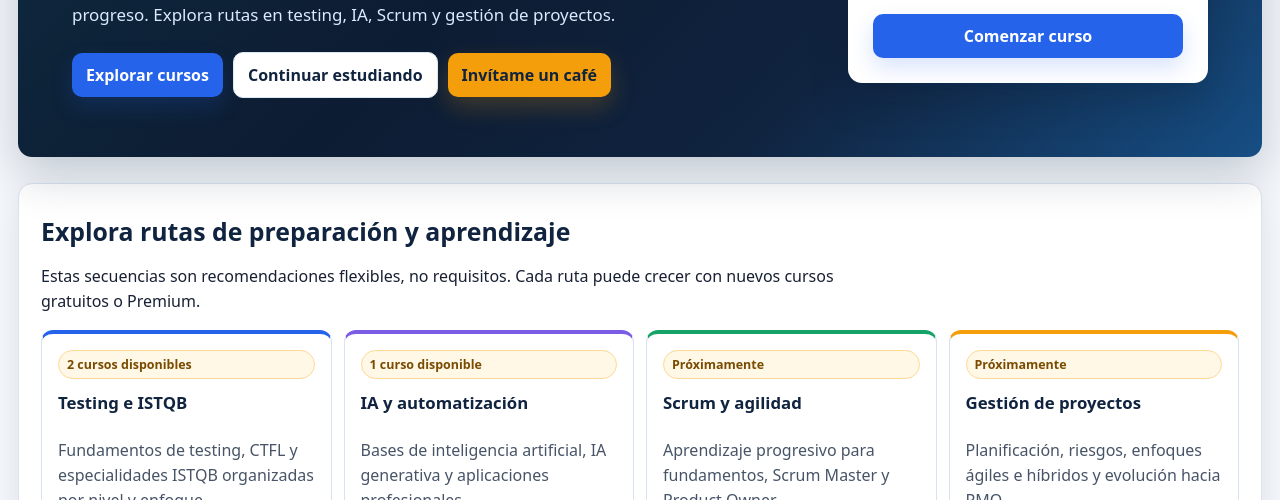
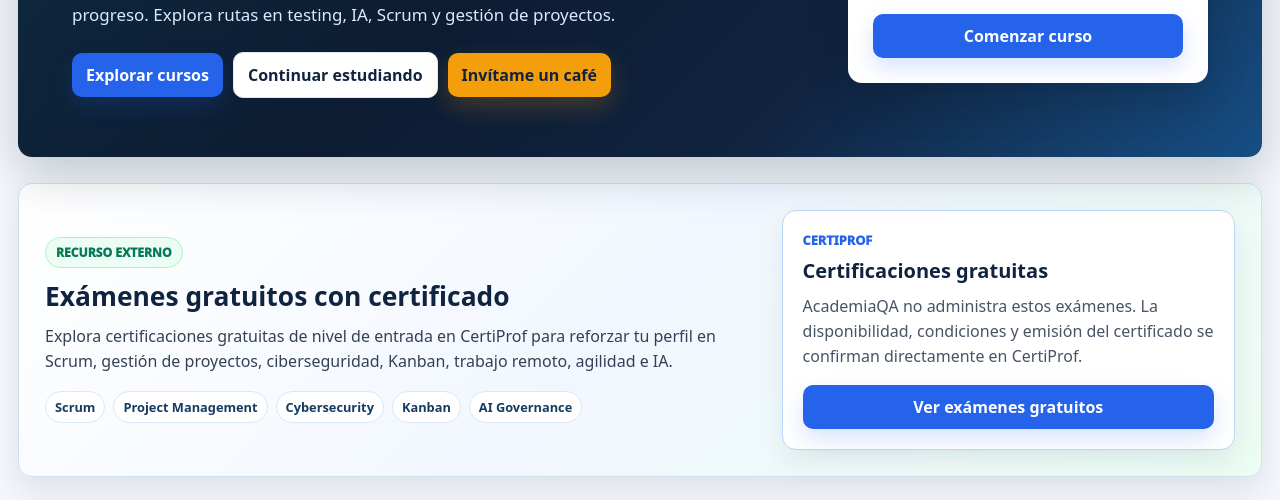
Before and after one commit to javidez89/academiamas, a plain HTML site: page index.html in a window 1280 px wide. Shown: the part 395-895 px from the top of the page. Drawn offline with Linux system fonts and the light colour scheme.

Commit message:
feat: add CertiProf free exams option

```diff
--- a/VERIFICACIONES.txt
+++ b/VERIFICACIONES.txt
@@ -16,6 +16,7 @@ OK: Filtros de catálogo por área.
 OK: Menú móvil.
 OK: Botón Invítame un café abre Wompi en popup.
 OK: Modal Invítame un café consulta TRM vigente y conserva fallback COP.
+OK: Home muestra opción externa visible para exámenes gratuitos CertiProf.
 OK: CTFL inicia simulacro oficial.
 OK: CT-AI inicia práctica.
 OK: No hay eventos inline.
--- a/assets/css/app.css
+++ b/assets/css/app.css
@@ -190,7 +190,7 @@ img,svg,canvas,video{max-width:100%;height:auto}
 
 /* QA FINAL RESPONSIVE · evita desbordes globales y mantiene tablas con scroll interno */
 html,body{width:100%;max-width:100%;overflow-x:hidden}
-.wrap,main,.layout,#app,.sidebar,.card,.academyHeroCard,.courseHero,.homeRoute,.chapterCard,.questionBox,.flash,.metric,.certHomeCard,.certMenuCard,.publicHome,.landingHero,.landingCopy,.homeSection,.availableCourseCard,.studyPathGrid,.upcomingCard,.contactSocialBand,.socialPanel,.legalNotice{min-width:0;max-width:100%}
+.wrap,main,.layout,#app,.sidebar,.card,.academyHeroCard,.courseHero,.homeRoute,.chapterCard,.questionBox,.flash,.metric,.certHomeCard,.certMenuCard,.publicHome,.landingHero,.landingCopy,.freeCertBand,.freeCertPanel,.homeSection,.availableCourseCard,.studyPathGrid,.upcomingCard,.contactSocialBand,.socialPanel,.legalNotice{min-width:0;max-width:100%}
 .layout>*{min-width:0}
 .card,details.auditDetails{overflow-x:auto;-webkit-overflow-scrolling:touch}
 .navbtn,.btn,.tab,.pill,.certBadgeLine span{max-width:100%;overflow-wrap:anywhere}
@@ -451,6 +451,86 @@ main{
   margin:0 0 18px;
 }
 .heroResume{
+  width:100%;
+}
+.freeCertBand{
+  display:grid;
+  grid-template-columns:minmax(0,1.1fr) minmax(280px,.7fr);
+  gap:24px;
+  align-items:center;
+  border:1px solid #cfe0ef;
+  border-radius:14px;
+  background:linear-gradient(135deg,#ffffff 0%,#f2f7ff 48%,#ecfdf3 100%);
+  padding:26px;
+  box-shadow:var(--shadow);
+}
+.freeCertCopy h2{
+  margin:10px 0 10px;
+  color:var(--primary2);
+  font-size:1.65rem;
+}
+.freeCertCopy p{
+  max-width:760px;
+  margin:0;
+  color:#344054;
+}
+.freeCertKicker{
+  display:inline-flex;
+  width:max-content;
+  max-width:100%;
+  border:1px solid #a7f3d0;
+  border-radius:999px;
+  background:#ecfdf3;
+  color:#047857;
+  padding:6px 10px;
+  font-size:.76rem;
+  font-weight:950;
+  text-transform:uppercase;
+}
+.freeCertPills{
+  display:flex;
+  flex-wrap:wrap;
+  gap:8px;
+  margin-top:18px;
+}
+.freeCertPills span{
+  border:1px solid #dbe8f6;
+  border-radius:999px;
+  background:#fff;
+  color:#153b63;
+  padding:6px 9px;
+  font-size:.8rem;
+  font-weight:900;
+}
+.freeCertPanel{
+  border:1px solid #b9d7f6;
+  border-radius:14px;
+  background:#ffffff;
+  padding:20px;
+  box-shadow:0 12px 28px rgba(16,35,63,.08);
+}
+.freeCertPanel>span{
+  display:block;
+  color:var(--primary);
+  font-size:.8rem;
+  font-weight:950;
+  text-transform:uppercase;
+}
+.freeCertPanel strong{
+  display:block;
+  margin-top:8px;
+  color:var(--primary2);
+  font-size:1.25rem;
+}
+.freeCertPanel p{
+  margin:10px 0 16px;
+  color:#475467;
+}
+.freeCertLink{
+  display:inline-flex;
+  align-items:center;
+  justify-content:center;
+  text-decoration:none;
   width:100%;
 }
 .homeSection,
@@ -734,6 +814,9 @@ body.modalOpen{
   .heroProgressPanel{
     max-width:none;
   }
+  .freeCertBand{
+    grid-template-columns:1fr;
+  }
   .availableCoursesGrid{
     grid-template-columns:1fr;
   }
@@ -764,6 +847,7 @@ body.modalOpen{
     text-align:center;
   }
   .heroProgressPanel,
+  .freeCertBand,
   .availableCourseCard,
   .homeSection,
   .contactSocialBand,
--- a/assets/js/app.js
+++ b/assets/js/app.js
@@ -777,6 +777,27 @@
         ${renderHeroProgressCard()}
       </section>
 
+      <section class="freeCertBand" aria-labelledby="freeCertTitle">
+        <div class="freeCertCopy">
+          <span class="freeCertKicker">Recurso externo</span>
+          <h2 id="freeCertTitle">Exámenes gratuitos con certificado</h2>
+          <p>Explora certificaciones gratuitas de nivel de entrada en CertiProf para reforzar tu perfil en Scrum, gestión de proyectos, ciberseguridad, Kanban, trabajo remoto, agilidad e IA.</p>
+          <div class="freeCertPills" aria-label="Áreas disponibles en CertiProf">
+            <span>Scrum</span>
+            <span>Project Management</span>
+            <span>Cybersecurity</span>
+            <span>Kanban</span>
+            <span>AI Governance</span>
+          </div>
+        </div>
+        <div class="freeCertPanel">
+          <span>CertiProf</span>
+          <strong>Certificaciones gratuitas</strong>
+          <p>AcademiaQA no administra estos exámenes. La disponibilidad, condiciones y emisión del certificado se confirman directamente en CertiProf.</p>
+          <a class="btn freeCertLink" href="https://certiprof.com/es/pages/free-new-entry-level-certification" target="_blank" rel="noopener noreferrer">Ver exámenes gratuitos</a>
+        </div>
+      </section>
+
       <section class="homeSection" id="rutas-aprendizaje" aria-labelledby="routesTitle">
         <div class="sectionIntro">
           <h2 id="routesTitle">Explora rutas de preparación y aprendizaje</h2>
```
Also changed, not shown: CHANGELOG.md.
